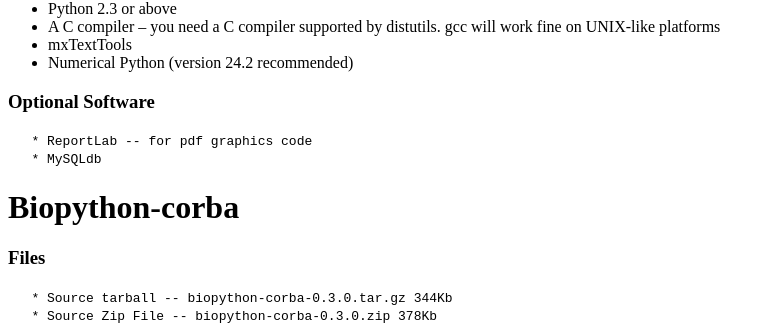
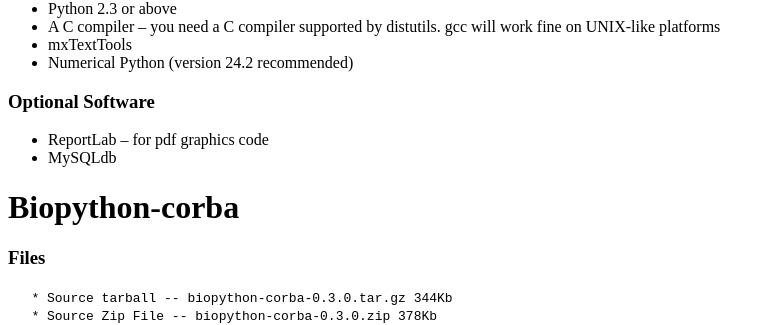
Before and after one commit to biopython/biopython.github.io, a Jekyll site: the page built from wiki/Download.md, in a window 1280 px wide. Shown: the part 406-731 px from the top of the page, without its empty margins (0-775 px from the left). Built offline with Jekyll 4.4.1, drawn with Linux system fonts in a browser that asks for light colours.

Commit message:
/* Optional Software */

```diff
--- a/wiki/Download.md
+++ b/wiki/Download.md
@@ -31,8 +31,8 @@ Current Release -- 1.41 -- 28 Oct 2005
 
 ### Optional Software
 
-`   * ReportLab -- for pdf graphics code`
-`   * MySQLdb`
+-   ReportLab -- for pdf graphics code
+-   MySQLdb
 
 Biopython-corba
 ===============
```
Also changed, not shown: 1 other file.
